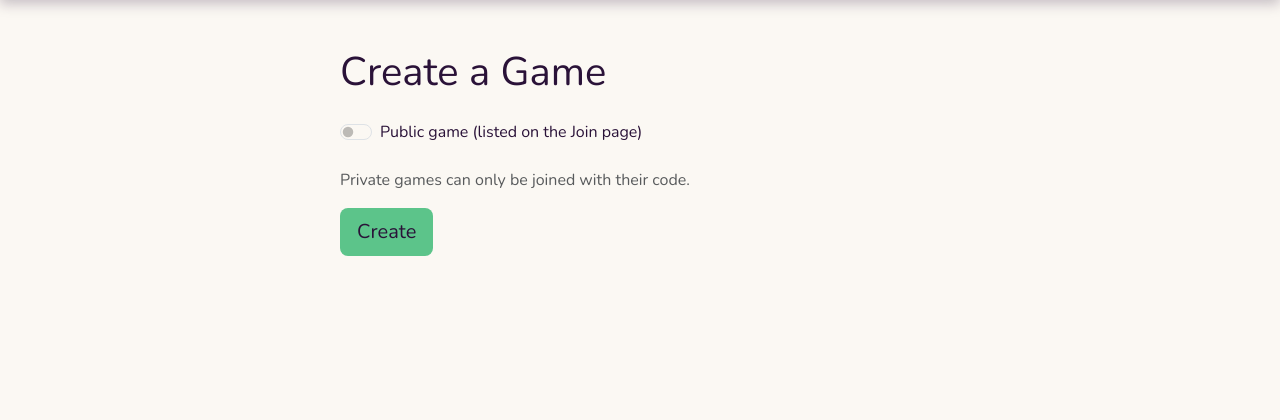
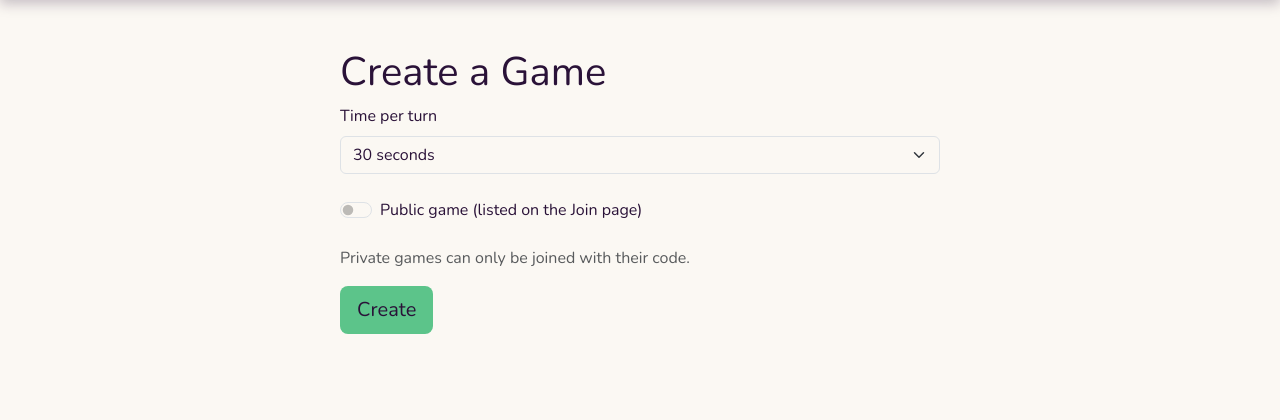
Before and after one commit to Taha-130/Le-jeu-de-Simon, a Django app: page /lobby/create/ in a window 1280 px wide. Shown: the part 65-485 px from the top of the page. Run offline with Django 5.2, Linux system fonts and the light colour scheme; a user stored in the database is signed in; parts of the project's set-up code (start-up, migrations or seed data) failed here and were passed over; some libraries are stand-ins or nearby versions.

Commit message:
gestion chrono parametre

```diff
--- a/simon_project/lobby/templates/lobby/_public_games.html
+++ b/simon_project/lobby/templates/lobby/_public_games.html
@@ -2,7 +2,7 @@
 <div class="public-game">
   <div class="public-game-head">
     <span class="public-game-code">{{ game.code }}</span>
-    <span class="public-game-count">{{ game.nb }}/4</span>
+    <span class="public-game-count">{{ game.nb }}/4 · {{ game.turn_duration }}s</span>
   </div>
   <div class="public-game-players">
     {% for player in game.players.all %}
--- a/simon_project/lobby/templates/lobby/create_game.html
+++ b/simon_project/lobby/templates/lobby/create_game.html
@@ -5,7 +5,14 @@
 {% block main %}
 <div class="create-box">
   <h1>Create a Game</h1>
-
+  <div class="mb-4">
+    <label for="turn_duration" class="form-label">Time per turn</label>
+    <select class="form-select" id="turn_duration" name="turn_duration">
+      {% for d in durations %}
+      <option value="{{ d }}" {% if d == 30 %}selected{% endif %}>{{ d }} seconds</option>
+      {% endfor %}
+    </select>
+  </div>
   <form method="post">
     {% csrf_token %}
     <div class="form-check form-switch my-4">
--- a/simon_project/lobby/templates/lobby/room.html
+++ b/simon_project/lobby/templates/lobby/room.html
@@ -7,6 +7,7 @@
 <div class="room text-center">
   <h1>Lobby <span class="room-code">{{ game.code }}</span></h1>
   <p>Share this code to invite your friends</p>
+  <p class="text-muted">Time per turn: {{ game.turn_duration }}s</p>
 
   <div class="frames">
     {% for player in slots %}
--- a/simon_project/lobby/views.py
+++ b/simon_project/lobby/views.py
@@ -8,6 +8,7 @@ from .models import Game, Player
 import secrets, string
 from django.db.models import Max, Count, Prefetch
 
+TURN_DURATIONS = [10, 15, 20, 25, 30, 45, 60]
 
 def index_lobby(request):
     return render(request, "lobby/index.html", {"max_players": 4, "user": request.user})
@@ -111,13 +112,24 @@ def join_game(request):
 
 @login_required
 def create_game(request):
-    if request.method == "POST":
+    if request.method == "POST" and request.POST.get("from_settings"):
         is_public = request.POST.get("is_public") == "on"
+
+        try:
+            duration = int(request.POST.get("turn_duration", 30))
+        except ValueError:
+            duration = 30
+        if duration not in TURN_DURATIONS:
+            duration = 30
+
         code = generate_unique_code()
-        game = Game.objects.create(code=code, is_public=is_public)
+        game = Game.objects.create(code=code, is_public=is_public, turn_duration=duration)
         Player.objects.create(user=request.user, game=game, order=0)
         return redirect("lobby:room", code=code)
-    return render(request, "lobby/create_game.html", {"user": request.user})
+    return render(request, "lobby/create_game.html", {
+        "user": request.user,
+        "durations": TURN_DURATIONS,
+    })
 
 def scores(request):
     return render(request, "lobby/scores.html", {"user": request.user})
```
